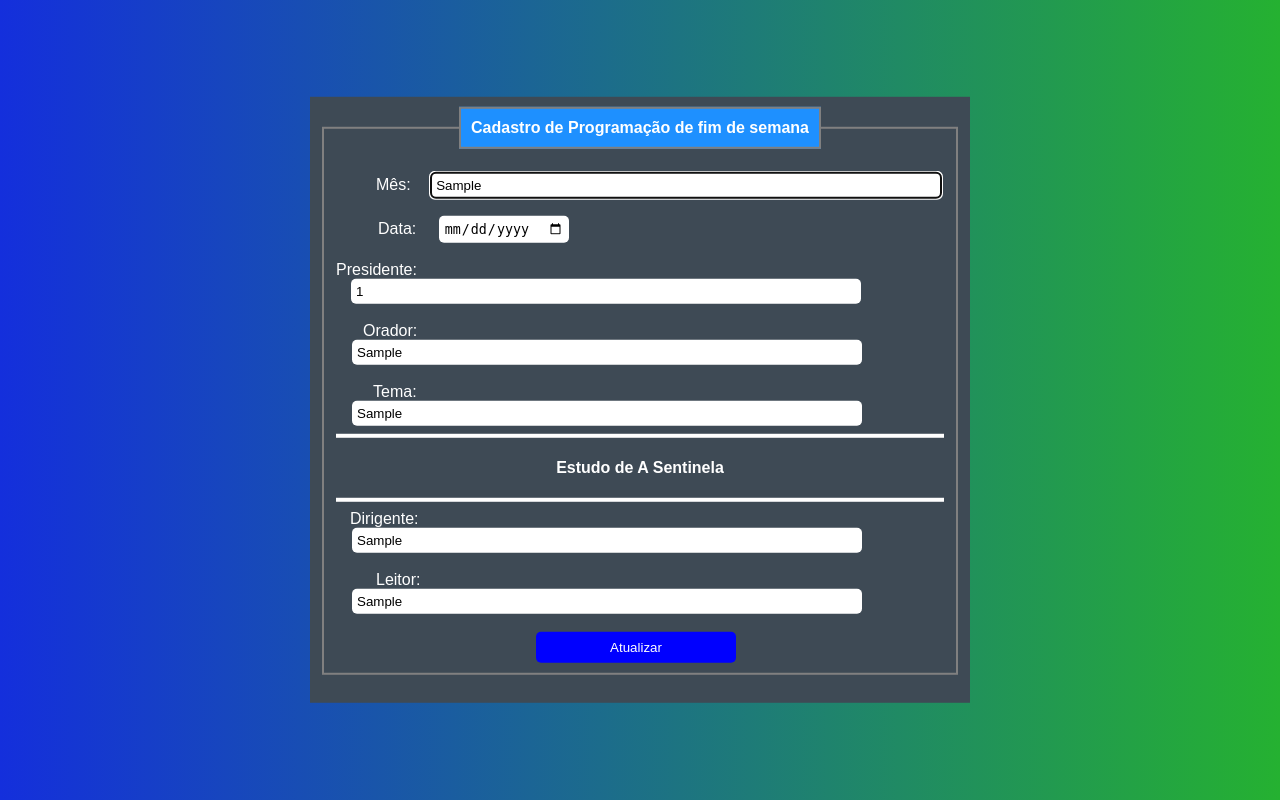
After one commit to rcj2022/Programa, a PHP site: page /editar.php?id=1 in a window 1280 px wide. The commit adds this page. Run offline with PHP 8.4, Linux system fonts and the light colour scheme; tables that the repository leaves empty or names only in its code hold one stand-in row (values such as "Sample post"); data that the repository does not hold is empty; some libraries are stand-ins or nearby versions.

Commit message:
atualizar

```diff
--- /dev/null
+++ b/editar.php
@@ -0,0 +1,127 @@
+
+<?php
+
+if(!empty($_GET['id']))
+{
+
+include_once('config.php');
+
+$id = $_GET['id'];
+
+$sqlSelect = "SELECT * FROM pub WHERE id = $id";
+
+$result = $con->query($sqlSelect);
+
+if ($result->num_rows > 0)
+{
+    while($dados = mysqli_fetch_assoc($result))
+    {
+        $mes = $dados['mes'];
+        $dataReg = $dados['dataReg'];
+        $presid = $dados['presid'];
+        $orador = $dados['orador'];
+        $tema = $dados['tema'];
+        $dirigente = $dados['dirigente'];
+        $leitor = $dados['leitor'];
+        $orac = $dados['orador'];
+
+    }
+
+}
+else
+{
+    header('Location: index.php');
+
+}
+
+
+}
+else
+{
+    header('Location: index.php');
+}
+
+
+
+
+?>
+<!DOCTYPE html>
+<html lang="pt-br">
+<head>
+    <meta charset="UTF-8">
+    <meta name="viewport" content="width=device-width, initial-scale=1.0">
+    <link rel="stylesheet" href="style.css">
+    <title>Atualizar Programação</title>
+</head>
+<style>
+    .atualizar{
+        width: 200px;
+        margin-left: 200px;
+        padding: 8px;
+        color: white;
+        background-color: blue;
+        border-radius: 5px;
+        border: none;
+        cursor: pointer;
+
+
+
+
+    }
+</style>
+<body>
+<div class="box">
+
+    <form action="update.php" method="POST">
+        <fieldset>
+            <legend><b>Cadastro de Programação de fim de semana</b></legend>
+            <br>
+            <div class ="inputMes">
+            <label for="mes" class="LabelMes">Mês:</label>
+            <input type="text" name="mes" id="mes" placeholder="Digite o mês..." class="mes" value="<?php echo $mes ?>" autofocus required>
+            </div>
+            <br>
+            <div class ="inputData">
+            <label for="dataReg" class="dataLabel">Data:</label>
+            <input type="date" name="dataReg" id="dataReg" placeholder="Digite a data..." value="<?php echo $dataReg ?>"class="data">
+            </div>
+            <br>
+            <div class ="inputPre">
+            <label for="presidente">Presidente:</label>
+            <input type="text" name="presidente" id="presidente" placeholder="Digite o nome do presidente..." class ="presid" value="<?php echo $presid ?>" >
+            </div>
+
+            <br>
+            <div class ="inputOrac">
+            <label for="orador" class="LabelOrador">Orador:</label>
+            <input type="text" name="orador" id="orador" placeholder="Digite o nome do orador..." class ="orac" value="<?php echo $orador ?>">
+            </div>
+
+            <br>
+            <div class ="inputTema">
+            <label for="tema" class="LabelTema">Tema:</label>
+            <input type="text" name="tema" id="Tema" placeholder="Digite o tema do discurso..." value="<?php echo $tema ?>" class ="tema">
+            </div>
+            <hr>
+                <h4>Estudo de A Sentinela</h4>
+            <hr>
+            <div class ="inputDirigente">
+            <label for="dirigente" class="LabelDirigente">Dirigente:</label>
+            <input type="text" name="dirigente" id="dirigente" placeholder="Digite o nome do dirigente..." value="<?php echo $dirigente ?>" class ="dirigente">
+            </div>
+            <br>
+            <div class ="inputLeitor">
+            <label for="leitor" class="LabelLeitor">Leitor:</label>
+            <input type="text" name="leitor" id="leitor" placeholder="Digite o nome do leitor..." value="<?php echo $leitor ?>"class ="leitor">
+            </div>
+            <br>
+            <input type="hidden" name="id" value="<?php echo $id ?>">
+            <input type="submit" value="Atualizar" name="update" id="update" class="atualizar">
+        </fieldset>
+        <br>
+
+    </form>
+
+</div>
+</body>
+</html>
--- a/style.css
+++ b/style.css
@@ -15,12 +15,14 @@ body{
 
 
 }
+
 #submit{
     width: 100px;
-    padding: 20px;
+    padding: 10px;
     margin-left: 300px;
-    background-color: rgb(235, 234, 234);
+    background-color: rgb(48, 20, 201);
     border: none;
+    cursor: pointer;
 
 }
 .dataLabel{
@@ -97,6 +99,7 @@ body{
     margin-left: 16px;
     border-radius: 5px;
     border: none;
+
 }
 .botao{
     width: 200px;
@@ -126,4 +129,6 @@ h4{
 }
 hr{
     border: 2px solid white;
+
+
 }
```
Also changed, not shown: cad.php (+26 -2 lines), index.css (+5 -2 lines), index.php (+27 -9 lines), update.php (added, +25 -0 lines).
